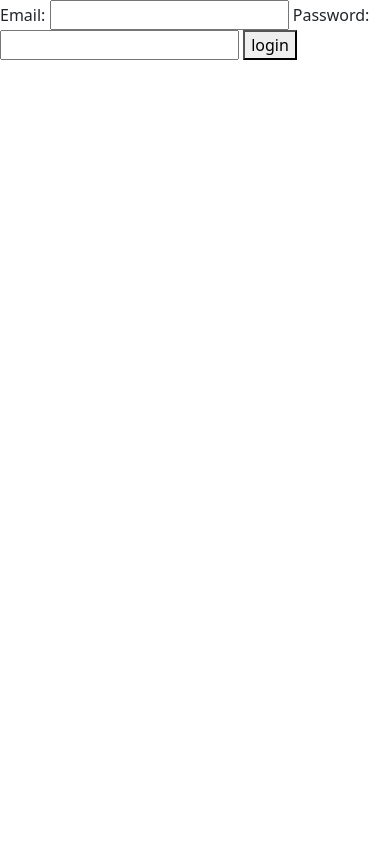
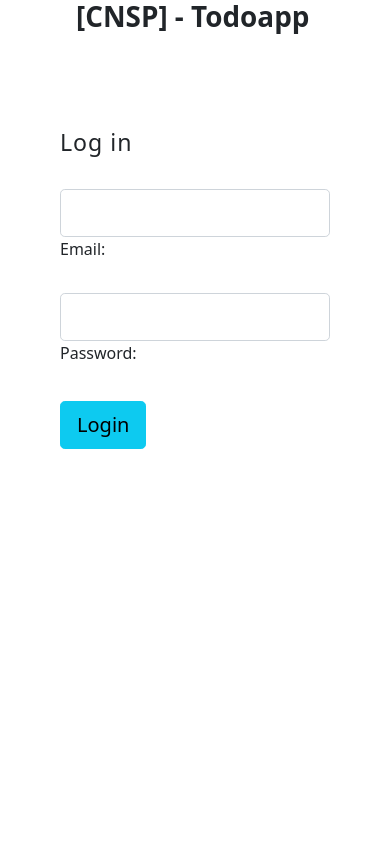
Before and after one commit to HuberNicolas/cnsp-symfony-todo-sec, a Symfony app: template todo_app/templates/login/index.html.twig in a window 390 px wide. Run offline with Twig, Linux system fonts and the light colour scheme; the template is opened without the code that fills it, so the values that code supplies are empty; some libraries are stand-ins or nearby versions.

Commit message:
login page

```diff
--- a/todo_app/templates/login/index.html.twig
+++ b/todo_app/templates/login/index.html.twig
@@ -5,15 +5,46 @@
         <div>{{ error.messageKey|trans(error.messageData, 'security') }}</div>
     {% endif %}
 
-    <form action="{{ path('app_login') }}" method="post">
-        <label for="username">Email:</label>
-        <input type="text" id="username" name="_username" value="{{ last_username }}"/>
+    <section class="vh-100">
+        <div class="container-fluid">
+            <div class="row">
+                <div class="col-sm-6 text-black">
 
-        <label for="password">Password:</label>
-        <input type="password" id="password" name="_password"/>
+                    <div class="px-5 ms-xl-4">
+                        <i class="fas fa-crow fa-2x me-3 pt-5 mt-xl-4" style="color: #709085;"></i>
+                        <span class="h1 fw-bold mb-0">[CNSP] - Todoapp</span>
+                    </div>
 
-        <input type="hidden" name="_target_path" value="{{ path('todo_index') }}"/>
-        <input type="hidden" name="_csrf_token" value="{{ csrf_token('authenticate') }}">
-        <button type="submit">login</button>
-    </form>
+                    <div class="d-flex align-items-center h-custom-2 px-5 ms-xl-4 mt-5 pt-5 pt-xl-0 mt-xl-n5">
+
+                        <form style="width: 23rem;" action="{{ path('app_login') }}" method="post">
+                            <h3 class="fw-normal mb-3 pb-3" style="letter-spacing: 1px;">Log in</h3>
+
+                            <div class="form-outline mb-4">
+                                <input class="form-control form-control-lg" type="text" id="username" name="_username" value="{{ last_username }}"/>
+                                <label class="form-label" for="username">Email:</label>
+                            </div>
+
+                            <div class="form-outline mb-4">
+                                <input class="form-control form-control-lg" type="password" id="password" name="_password"/>
+                                <label class="form-label" for="password">Password:</label>
+                            </div>
+
+                            <input type="hidden" name="_target_path" value="{{ path('todo_index') }}"/>
+                            <input type="hidden" name="_csrf_token" value="{{ csrf_token('authenticate') }}">
+
+                            <div class="pt-1 mb-4">
+                                <button class="btn btn-info btn-lg btn-block" type="submit">Login</button>
+                            </div>
+                        </form>
+                    </div>
+
+                </div>
+                <div class="col-sm-6 px-0 d-none d-sm-block">
+                    <img src="https://images.unsplash.com/photo-1516339901601-2e1b62dc0c45?ixlib=rb-4.0.3&ixid=MnwxMjA3fDB8MHxwaG90by1wYWdlfHx8fGVufDB8fHx8&auto=format&fit=crop&w=671&q=80"
+                         alt="Login image" class="w-100 vh-100" style="object-fit: cover; object-position: left;">
+                </div>
+            </div>
+        </div>
+    </section>
 {% endblock %}
```
